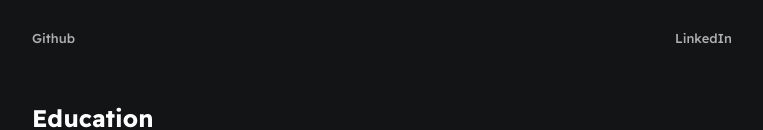
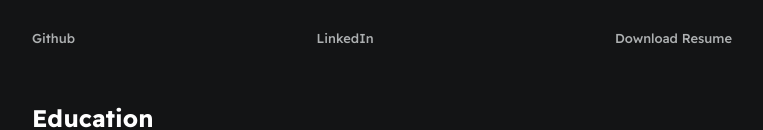
Before and after one commit to dqwei1219/Digital-Resume, a plain HTML site: page index.html in a window 1280 px wide. Shown: the part 227-357 px from the top of the page, without its empty margins (258-1021 px from the left). Drawn offline with Linux system fonts and the light colour scheme.

Commit message:
added pdf

```diff
--- a/index.html
+++ b/index.html
@@ -29,6 +29,7 @@
         <div id="social--list">
           <a href="https://github.com/dqwei1219/" target="_blank">Github</a>
           <a href="https://www.linkedin.com/in/dylan-wei-57ba23220/" >LinkedIn</a>
+          <a href="" >Download Resume</a>
         </div>
       </section>
 
```
